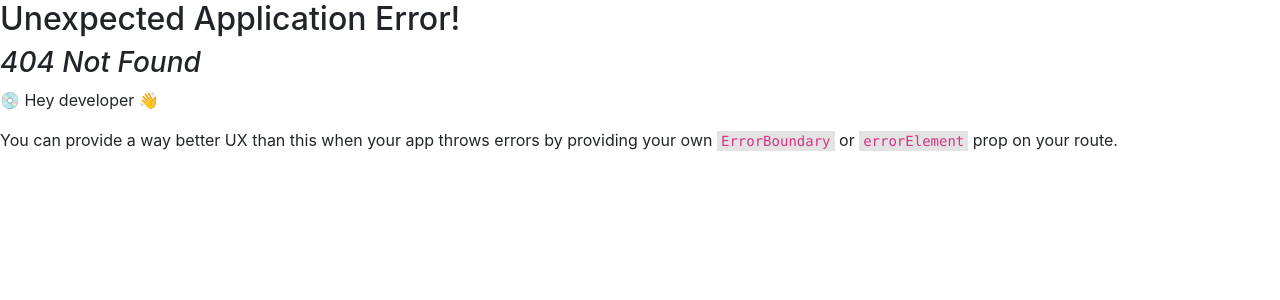
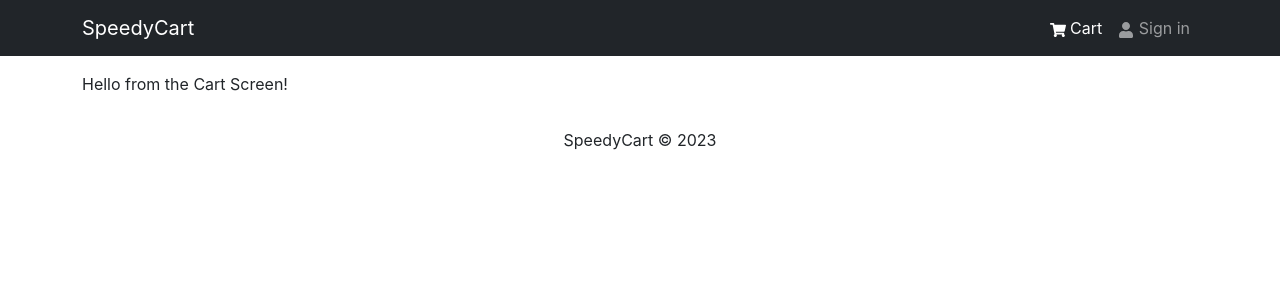
Before and after one commit to csabatoth627/speedycart-frontend, a React (Create React App) app in the folder frontend/: page /cart in a window 1280 px wide. Before the commit this address had no page. Shown: the top 300 px of the page. Built offline with nearby package versions, Linux system fonts and the light colour scheme.

Commit message:
feat:create CartScreen.jsx and add cart route(index.js)

```diff
--- a/frontend/src/index.js
+++ b/frontend/src/index.js
@@ -14,12 +14,14 @@ import App from "./App";
 import reportWebVitals from "./reportWebVitals";
 import HomeScreen from "./screens/HomeScreen";
 import ProductScreen from "./screens/ProductScreen";
+import CartScreen from "./screens/CartScreen";
 
 const router = createBrowserRouter(
   createRoutesFromElements(
     <Route path="/" element={<App />}>
       <Route index={true} path="/" element={<HomeScreen />} />
       <Route path="/product/:id" element={<ProductScreen />} />
+      <Route path="/cart" element={<CartScreen/>}/>
     </Route>
   )
 );
--- /dev/null
+++ b/frontend/src/screens/CartScreen.jsx
@@ -0,0 +1,9 @@
+import React from 'react'
+
+const CartScreen = () => {
+  return (
+    <div>Hello from the Cart Screen!</div>
+  )
+}
+
+export default CartScreen
--- a/frontend/src/screens/ProductScreen.jsx
+++ b/frontend/src/screens/ProductScreen.jsx
@@ -2,7 +2,7 @@ import React from "react";
 import { addItemToCart } from "../slices/cartSlice";
 import { useDispatch } from "react-redux";
 import { useState } from "react";
-import { useParams } from "react-router-dom";
+import { useParams,useNavigate } from "react-router-dom";
 import { Link } from "react-router-dom";
 import {
   ListGroup,
@@ -22,6 +22,7 @@ import Message from "../components/Message";
 const ProductScreen = () => {
   const [qty, setQty] = useState(1);
   const { id: productId } = useParams();
+  const navigate = useNavigate()
   const dispatch = useDispatch()
   const {
     data: product,
@@ -31,6 +32,7 @@ const ProductScreen = () => {
 
   const addToCartHandler = () => {
       dispatch(addItemToCart({...product,qty}))
+      navigate("/cart")
   }
 
   return (
```
